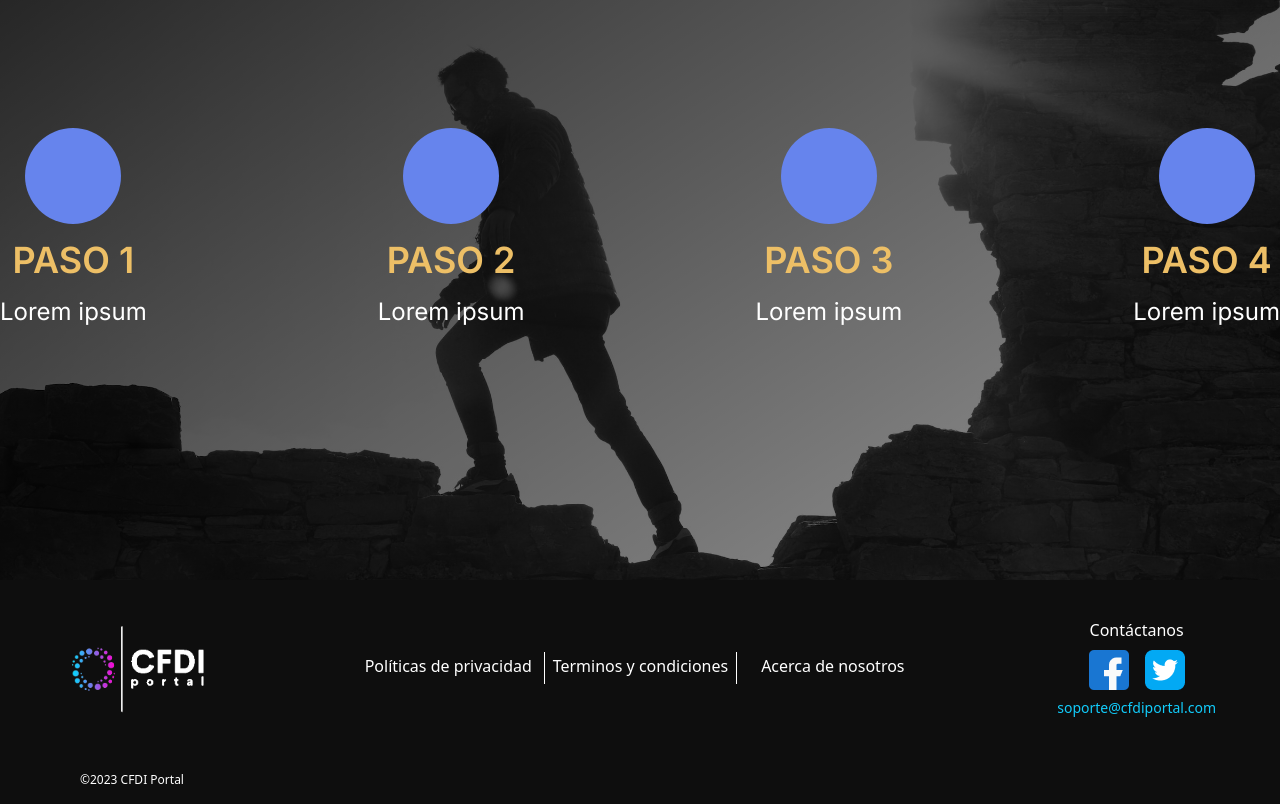
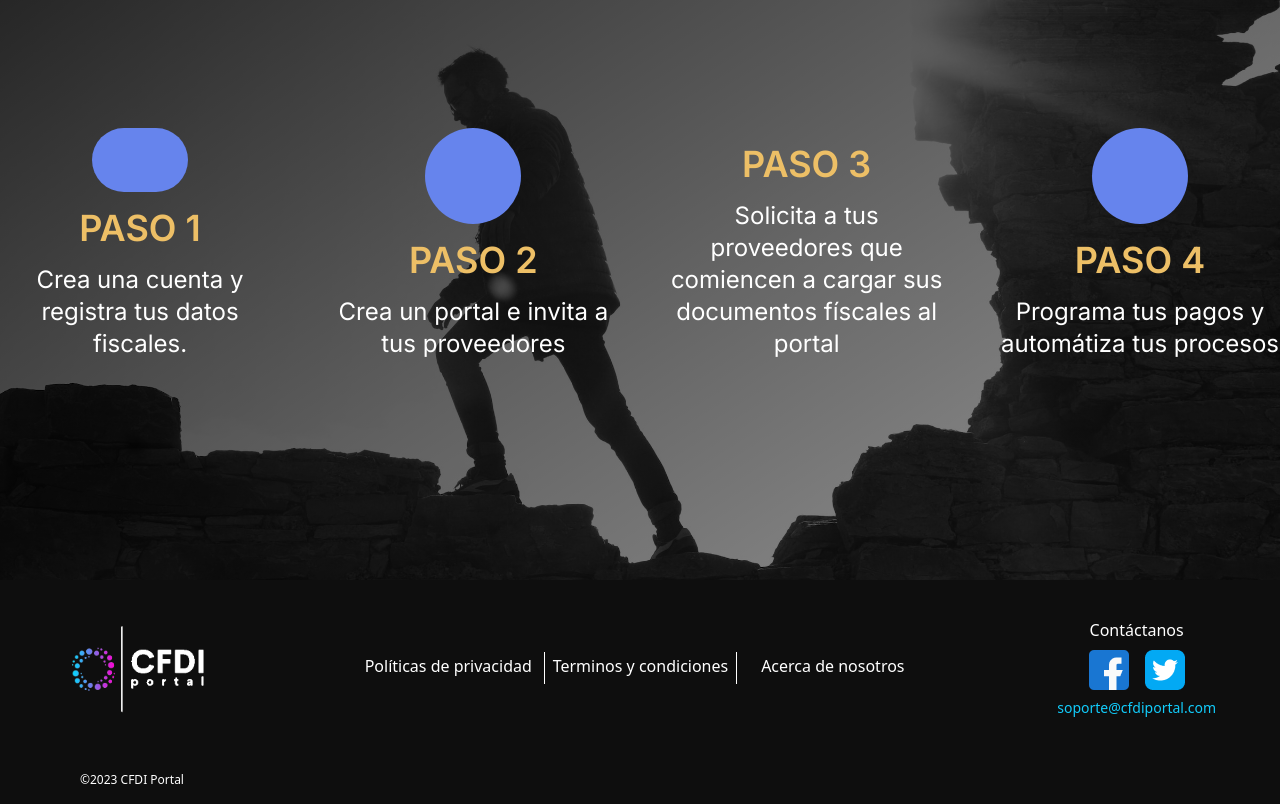
Before and after one commit to tuco5/cfdi-reception-portal, a Next.js app: page / in a window 1280 px wide. Shown: the part 1740-2544 px from the top of the page. Built offline with nearby package versions, Linux system fonts and the light colour scheme.

Commit message:
Se actualizaron los mensajes de los textos en las

```diff
--- a/src/components/page-sections/StepsSection.tsx
+++ b/src/components/page-sections/StepsSection.tsx
@@ -1,16 +1,18 @@
 export default function StepsSection() {
   return (
-    <section className="bg-slate-200 bg-steps flex min-h-screen items-center justify-center bg-cover bg-center bg-no-repeat">
-      <div className="flex h-screen w-full max-w-[1400px] flex-col pt-32">
+    <section className="bg-slate-200 flex min-h-screen items-center justify-center bg-steps bg-cover bg-center bg-no-repeat">
+      <div className="flex h-screen w-full max-w-[1400px] flex-col pt-32 ">
         <h2 className="text-center text-6xl font-semibold tracking-wider text-white drop-shadow">
           En simples pasos comienza ya...
         </h2>
 
         <div className="mt-40 flex w-full justify-between">
-          <StepsCard title="Paso 1">Lorem ipsum</StepsCard>
-          <StepsCard title="Paso 2">Lorem ipsum</StepsCard>
-          <StepsCard title="Paso 3">Lorem ipsum</StepsCard>
-          <StepsCard title="Paso 4">Lorem ipsum</StepsCard>
+          <StepsCard title="Paso 1">Crea una cuenta y registra tus datos fiscales.</StepsCard>
+          <StepsCard title="Paso 2">Crea un portal e invita a tus proveedores</StepsCard>
+          <StepsCard title="Paso 3">
+            Solicita a tus proveedores que comiencen a cargar sus documentos físcales al portal
+          </StepsCard>
+          <StepsCard title="Paso 4">Programa tus pagos y automátiza tus procesos</StepsCard>
         </div>
       </div>
     </section>
@@ -25,11 +27,12 @@ interface StepsCardProps {
 function StepsCard({title, children, icon}: StepsCardProps) {
   return (
     <div className="flex max-w-[280px] flex-col items-center justify-center gap-4">
-      <div className="flex h-24 w-24 items-center justify-center rounded-full bg-tertiary text-white">
+      <div className="h-24 w-24 flex-1 items-center justify-center rounded-full bg-tertiary text-white">
         {icon}
       </div>
-      <h4 className="text-4xl font-semibold uppercase text-quarternary">{title}</h4>
-      <p className="text-2xl text-white">{children}</p>
+      <h4 className="text-center text-4xl font-semibold uppercase text-quarternary">{title}</h4>
+      <p className="text-center text-2xl text-white">{children}</p>
     </div>
   );
 }
+// style={{height: 200}}
```
